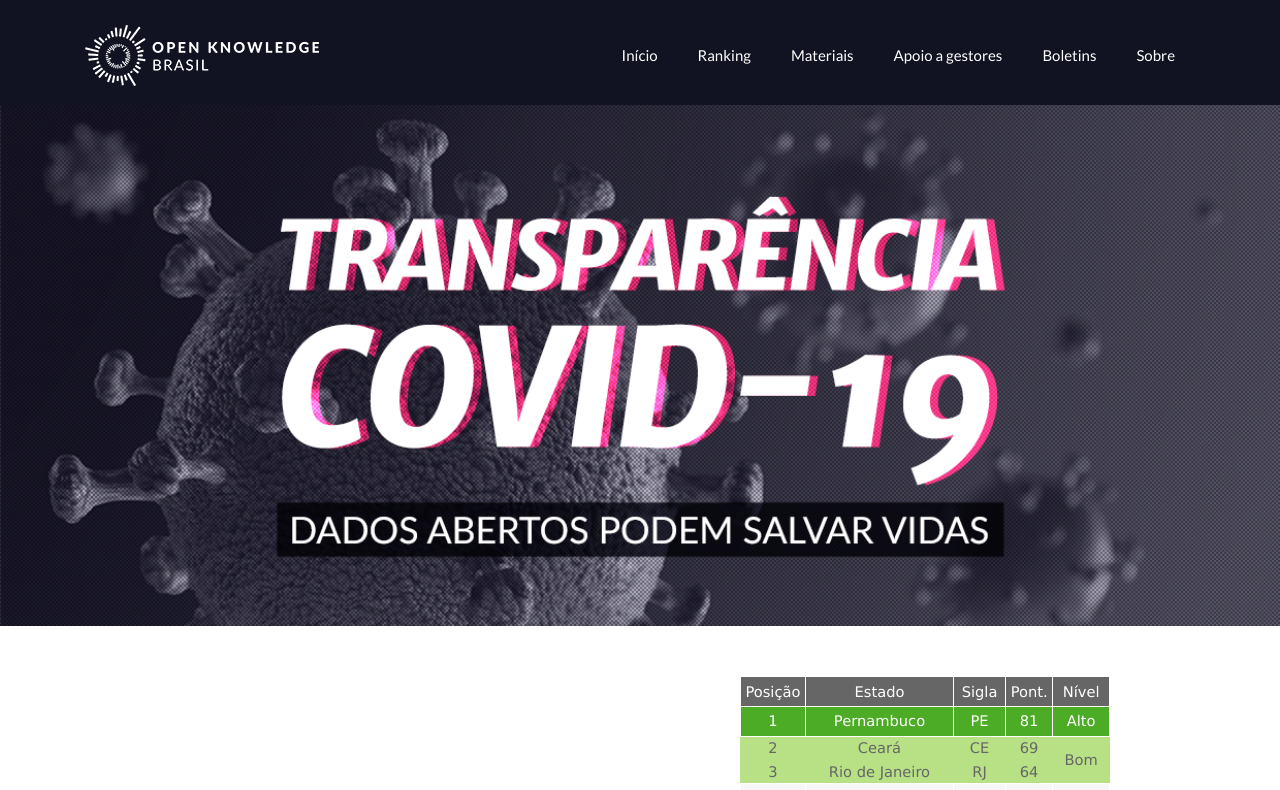
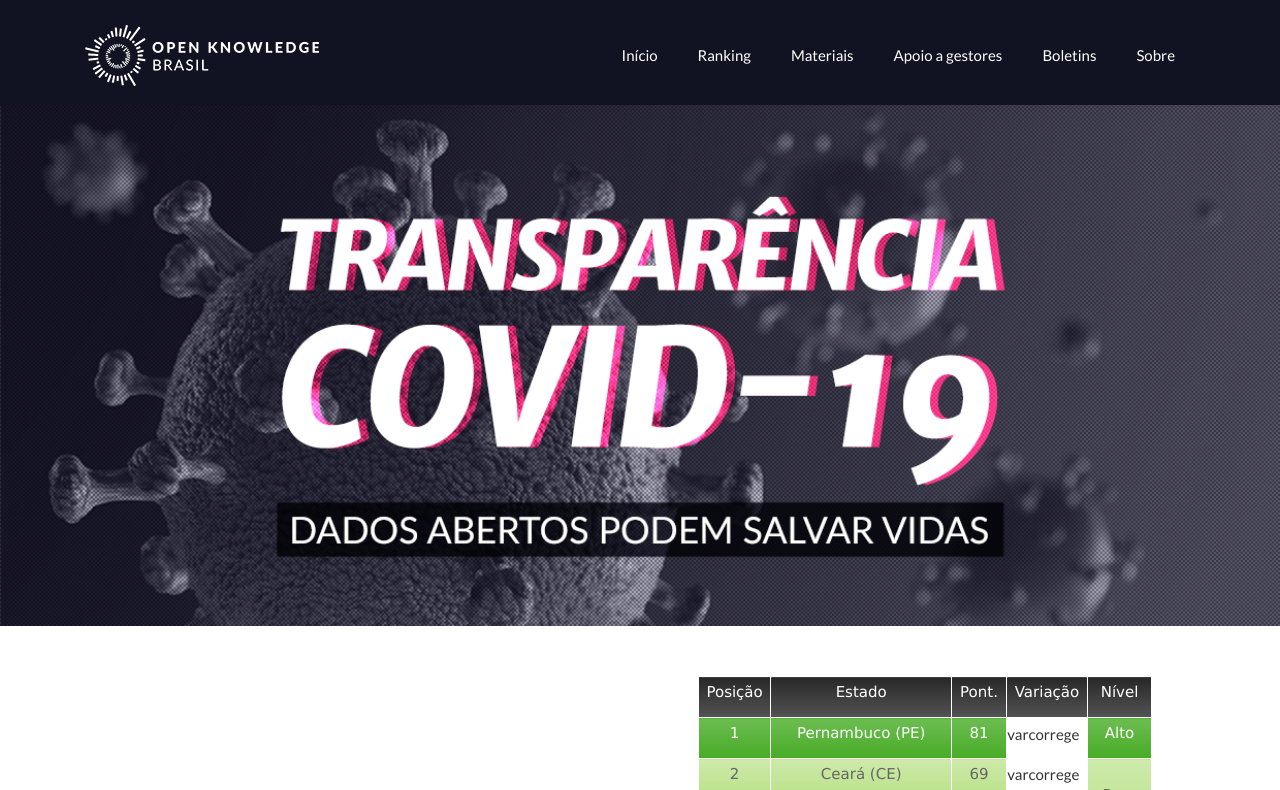
Before and after one commit to okfn-brasil/transparenciacovid19, a Jekyll site: the page built from index.html, in a window 1280 px wide. Shown: the top 790 px of the page. Built offline with Jekyll 4.4.1, drawn with Linux system fonts in a browser that asks for light colours; nearby versions of some CDN libraries; some web fonts are replaced; some of the changed text lies outside the part shown; grey boxes are pictures that could not be loaded.

Commit message:
corrige bugs responsivo e insere tabela teste

```diff
--- a/_includes/footer.html
+++ b/_includes/footer.html
@@ -4,14 +4,14 @@
     <div class="row">
       <div class="col-md-6 footer-realizacao">
         <h4>REALIZAÇÃO</h4>
-        <img src="../img/okbr.png" alt="Open Knowledge Brasil">
+        <a href="https://br.okfn.org/" target="_blank"><img src="../img/okbr.png" alt="Open Knowledge Brasil"></a>
       </div>
       <div class="col-md-6 footer-social-media">
         <h4 class="social-media-title">NOSSAS REDES</h4>
-        <a href="https://twitter.com/okfnbr" target="blank"><i class="ion-social-twitter"></i></a>
-        <a href="https://www.facebook.com/OpenKnowledgeBrasil" target="_blank"><i class="ion-social-facebook"></i></a>
-        <a href="https://github.com/okfn-brasil" target="_blank"><i class="ion-social-github"></i></a>
-        <a href="https://www.ok.org.br/" target="_blank"><i class="ion-social-rss"></i></a>
+        <a href="https://twitter.com/okfnbr" target="blank"><i class="ion-social-twitter" alt="Twitter"></i></a>
+        <a href="https://www.facebook.com/OpenKnowledgeBrasil" target="_blank"><i class="ion-social-facebook" alt="Facebook"></i></a>
+        <a href="https://github.com/okfn-brasil" target="_blank"><i class="ion-social-github" alt="Github"></i></a>
+        <a href="https://www.ok.org.br/" target="_blank"><i class="ion-social-rss" alt="Site"></i></a>
 
       </div>
       <div class="col-md-12 license">
--- /dev/null
+++ b/_includes/table_9_4_test.html
@@ -0,0 +1,429 @@
+<!DOCTYPE html>
+<html>
+<style>
+.covid_header, .covid_alto,.covid_bom, .covid_medio, .covid_baixo, .covid_opaco{border:solid #ffffff 0.1px;border-radius: 1px;vertical-align:middle;padding:1px 5px;line-height:1.5;text-align:center;margin:0.5pt;font-family:Verdana; font-size:11pt;}
+.covid_header:hover, .covid_alto:hover,.covid_bom:hover, .covid_medio:hover, .covid_baixo:hover, .covid_opaco:hover{box-shadow: 1px 1px 2px 0px rgba(0,0,0,0.25);}
+.covid_header{background-image:linear-gradient(rgba(40,40,40,1),rgba(40,40,40,0.8));}/*#666666*/
+.covid_textoclaro{color:#ffffff;}
+.covid_textoescuro{color:#666666;}
+.covid_alto{background-image:linear-gradient(rgba(72,172,38,0.8),rgba(72,172,38,1));}/*#4dac26;*/
+.covid_bom{background-image:linear-gradient(rgba(184,225,134,0.7),rgba(184,225,134,1));}/*b8e186*/
+.covid_medio{background-image:linear-gradient(rgba(247,247,247,0.6),rgba(247,247,247,1));}/*f7f7f7*/
+.covid_baixo{background-image:linear-gradient(rgba(241,182,218,0.6),rgba(241,182,218,0.8));}/*f1b6da*/
+.covid_opaco{background-image:linear-gradient(rgba(208,28,139,0.8),rgba(208,28,139,1));}/*d01c8b*/
+</style>
+<body>
+<div>
+<table >
+    <colgroup>
+        <col width="11%">
+        <col width="36%">
+        <col width="11%">
+        <col width="11%">
+        <col width="11%">
+
+    </colgroup>
+    <tbody>
+        <tr>
+            <td class="covid_header">
+            <p class="covid_textoclaro">Posição</p>
+            </td>
+            <td class="covid_header">
+            <p class="covid_textoclaro">Estado</p>
+            </td >
+            <td class="covid_header">
+            <p class="covid_textoclaro">Pont.</p>
+            </td>
+            <td class="covid_header">
+            <p class="covid_textoclaro">Variação</p>
+            </td>
+            <td class="covid_header">
+            <p class="covid_textoclaro">Nível</p>
+            </td>
+        </tr>
+        <tr>
+            <td class="covid_alto">
+            <p class="covid_textoclaro">1</p>
+            </td>
+            <td class="covid_alto">
+            <p class="covid_textoclaro">Pernambuco (PE)</p>
+            </td>
+            <td class="covid_alto">
+            <p class="covid_textoclaro">81</p>
+            </td>
+            <td class="covid_ncorrige">
+            <p class="covid_textocorrige">varcorrege</p>
+            </td>
+            <td class="covid_alto">
+            <p class="covid_textoclaro">Alto</p>
+            </td>
+        </tr>
+        <tr >
+            <td class="covid_bom">
+            <p class="covid_textoescuro">2</p>
+            </td>
+            <td class="covid_bom">
+            <p class="covid_textoescuro">Ceará (CE)</p>
+            </td>
+            <td class="covid_bom">
+            <p class="covid_textoescuro">69</p>
+            </td>
+            <td class="covid_ncorrige">
+            <p class="covid_textocorrige">varcorrege</p>
+            </td>
+            <td rowspan="2" class="covid_bom">
+            <p class="covid_textoescuro">Bom</p>
+            </td>
+        </tr>
+        <tr >
+            <td class="covid_bom">
+            <p class="covid_textoescuro">3</p>
+            </td>
+            <td class="covid_bom">
+            <p class="covid_textoescuro">Rio de Janeiro (RJ)</p>
+            </td>
+            <td class="covid_bom">
+            <p class="covid_textoescuro">64</p>
+            </td>
+            <td class="covid_ncorrige">
+            <p class="covid_textocorrige">varcorrege</p>
+            </td>
+        </tr>
+        <tr >
+            <td class="covid_medio">
+            <p class="covid_textoescuro">4</p>
+            </td>
+            <td class="covid_medio">
+            <p class="covid_textoescuro">Tocantins (TO)</p>
+            </td>
+            <td class="covid_medio">
+            <p class="covid_textoescuro">50</p>
+            </td>
+            <td class="covid_ncorrige">
+            <p class="covid_textocorrige">varcorrege</p>
+            </td>
+            <td rowspan="5" class="covid_medio">
+            <p class="covid_textoescuro">Médio</p>
+            </td>
+        </tr>
+        <tr >
+            <td class="covid_medio">
+            <p class="covid_textoescuro">5</p>
+            </td>
+            <td class="covid_medio">
+            <p class="covid_textoescuro">Minas Gerais (MG)</p>
+            </td>
+            <td class="covid_medio">
+            <p class="covid_textoescuro">48</p>
+            </td>
+            <td class="covid_ncorrige">
+            <p class="covid_textocorrige">varcorrege</p>
+            </td>
+        </tr>
+        <tr >
+            <td class="covid_medio">
+            <p class="covid_textoescuro">6</p>
+            </td>
+            <td class="covid_medio">
+            <p class="covid_textoescuro">Maranhão (MA)</p>
+            </td>
+            <td class="covid_medio">
+            <p class="covid_textoescuro">45</p>
+            </td>
+            <td class="covid_ncorrige">
+            <p class="covid_textocorrige">varcorrege</p>
+            </td>
+        </tr>
+        <tr >
+            <td class="covid_medio"></td>
+            <td class="covid_medio">
+            <p class="covid_textoescuro">Mato Grosso do Sul (MS)</p>
+            </td>
+            <td class="covid_medio">
+            <p class="covid_textoescuro">45</p>
+            </td>
+            <td class="covid_ncorrige">
+            <p class="covid_textocorrige">varcorrege</p>
+            </td>
+        </tr>
+        <tr >
+            <td class="covid_medio">
+            <p class="covid_textoescuro">7</p>
+            </td>
+            <td class="covid_medio">
+            <p class="covid_textoescuro">Roraima (RR)</p>
+            </td>
+            <td class="covid_medio">
+            <p class="covid_textoescuro">40</p>
+            </td>
+            <td class="covid_ncorrige">
+            <p class="covid_textocorrige">varcorrege</p>
+            </td>
+        </tr>
+        <tr >
+            <td class="covid_baixo">
+            <p class="covid_textoescuro">8</p>
+            </td>
+            <td class="covid_baixo">
+            <p class="covid_textoescuro">Rio Grande do Sul (RS)</p>
+            </td>
+            <td class="covid_baixo">
+            <p class="covid_textoescuro">36</p>
+            </td>
+            <td class="covid_ncorrige">
+            <p class="covid_textocorrige">varcorrege</p>
+            </td>
+            <td rowspan="12" class="covid_baixo">
+            <p class="covid_textoescuro">Baixo</p>
+            </td>
+        </tr>
+        <tr >
+            <td class="covid_baixo"></td>
+            <td class="covid_baixo">
+            <p class="covid_textoescuro"><em>Governo Federal*</em></p>
+            </td>
+            <td class="covid_baixo">
+            <p class="covid_textoescuro">36</p>
+            </td>
+            <td class="covid_ncorrige">
+            <p class="covid_textocorrige">varcorrege</p>
+            </td>
+        </tr>
+        <tr >
+            <td class="covid_baixo">
+            <p class="covid_textoescuro">9</p>
+            </td>
+            <td class="covid_baixo">
+            <p class="covid_textoescuro">Alagoas (AL)</p>
+            </td>
+            <td class="covid_baixo">
+            <p class="covid_textoescuro">33</p>
+            </td>
+            <td class="covid_ncorrige">
+            <p class="covid_textocorrige">varcorrege</p>
+            </td>
+        </tr>
+        <tr >
+            <td class="covid_baixo"></td>
+            <td class="covid_baixo">
+            <p class="covid_textoescuro">Bahia (BA)</p>
+            </td>
+            <td class="covid_baixo">
+            <p class="covid_textoescuro">33</p>
+            </td>
+            <td class="covid_ncorrige">
+            <p class="covid_textocorrige">varcorrege</p>
+            </td>
+        </tr>
+        <tr >
+            <td class="covid_baixo">
+            <p class="covid_textoescuro">10</p>
+            </td>
+            <td class="covid_baixo">
+            <p class="covid_textoescuro">Mato Grosso (MT)</p>
+            </td>
+            <td class="covid_baixo">
+            <p class="covid_textoescuro">31</p>
+            </td>
+            <td class="covid_ncorrige">
+            <p class="covid_textocorrige">varcorrege</p>
+            </td>
+        </tr>
+        <tr >
+            <td class="covid_baixo"></td>
+            <td class="covid_baixo">
+            <p class="covid_textoescuro">São Paulo (SP)</p>
+            </td>
+            <td class="covid_baixo">
+            <p class="covid_textoescuro">31</p>
+            </td>
+            <td class="covid_ncorrige">
+            <p class="covid_textocorrige">varcorrege</p>
+            </td>
+        </tr>
+        <tr >
+            <td class="covid_baixo">
+            <p class="covid_textoescuro">11</p>
+            </td>
+            <td class="covid_baixo">
+            <p class="covid_textoescuro">Rio Grande do Norte (RN)</p>
+            </td>
+            <td class="covid_baixo">
+            <p class="covid_textoescuro">29</p>
+            </td>
+            <td class="covid_ncorrige">
+            <p class="covid_textocorrige">varcorrege</p>
+            </td>
+        </tr>
+        <tr >
+            <td class="covid_baixo">
+            <p class="covid_textoescuro">12</p>
+            </td>
+            <td class="covid_baixo">
+            <p class="covid_textoescuro">Distrito Federal (DF)</p>
+            </td>
+            <td class="covid_baixo">
+            <p class="covid_textoescuro">21</p>
+            </td>
+            <td class="covid_ncorrige">
+            <p class="covid_textocorrige">varcorrege</p>
+            </td>
+        </tr>
+        <tr >
+            <td class="covid_baixo"></td>
+            <td class="covid_baixo">
+            <p class="covid_textoescuro">Piauí (PI)</p>
+            </td>
+            <td class="covid_baixo">
+            <p class="covid_textoescuro">21</p>
+            </td>
+            <td class="covid_ncorrige">
+            <p class="covid_textocorrige">varcorrege</p>
+            </td>
+        </tr>
+        <tr >
+            <td class="covid_baixo">
+            <p class="covid_textoescuro">13</p>
+            </td>
+            <td class="covid_baixo">
+            <p class="covid_textoescuro">Amazonas (AM)</p>
+            </td>
+            <td class="covid_baixo">
+            <p class="covid_textoescuro">17</p>
+            </td>
+            <td class="covid_ncorrige">
+            <p class="covid_textocorrige">varcorrege</p>
+            </td>
+        </tr>
+        <tr >
+            <td class="covid_baixo">
+            <p class="covid_textoescuro">14</p>
+            </td>
+            <td class="covid_baixo">
+            <p class="covid_textoescuro">Acre (AC)</p>
+            </td>
+            <td class="covid_baixo">
+            <p class="covid_textoescuro">14</p>
+            </td>
+            <td class="covid_ncorrige">
+            <p class="covid_textocorrige">varcorrege</p>
+            </td>
+        </tr>
+        <tr >
+            <td class="covid_baixo"></td>
+            <td class="covid_baixo">
+            <p class="covid_textoescuro">Goiás (GO)</p>
+            </td>
+            <td class="covid_baixo">
+            <p class="covid_textoescuro">14</p>
+            </td>
+            <td class="covid_ncorrige">
+            <p class="covid_textocorrige">varcorrege</p>
+            </td>
+        </tr>
+        <tr >
+            <td class="covid_opaco">
+            <p class="covid_textoclaro">15</p>
+            </td>
+            <td class="covid_opaco">
+            <p class="covid_textoclaro">Amapá (AP)</p>
+            </td>
+            <td class="covid_opaco">
+            <p class="covid_textoclaro">10</p>
+            </td>
+            <td class="covid_ncorrige">
+            <p class="covid_textocorrige">varcorrege</p>
+            </td>
+            <td rowspan="8" class="covid_opaco">
+            <p class="covid_textoclaro">Opaco</p>
+            </td>
+        </tr>
+        <tr >
+            <td class="covid_opaco"></td>
+            <td class="covid_opaco">
+            <p class="covid_textoclaro">Espírito Santo (ES)</p>
+            </td>
+            <td class="covid_opaco">
+            <p class="covid_textoclaro">10</p>
+            </td>
+            <td class="covid_ncorrige">
+            <p class="covid_textocorrige">varcorrege</p>
+            </td>
+        </tr>
+        <tr >
+            <td class="covid_opaco"></td>
+            <td class="covid_opaco">
+            <p class="covid_textoclaro">Paraíba (PB)</p>
+            </td>
+            <td class="covid_opaco">
+            <p class="covid_textoclaro">10</p>
+            </td>
+            <td class="covid_ncorrige">
+            <p class="covid_textocorrige">varcorrege</p>
+            </td>
+        </tr>
+        <tr >
+            <td class="covid_opaco"></td>
+            <td class="covid_opaco">
+            <p class="covid_textoclaro">Paraná (PR)</p>
+            </td>
+            <td class="covid_opaco">
+            <p class="covid_textoclaro">10</p>
+            </td>
+            <td class="covid_ncorrige">
+            <p class="covid_textocorrige">varcorrege</p>
+            </td>
+        </tr>
+        <tr >
+            <td class="covid_opaco"></td>
+            <td class="covid_opaco">
+            <p class="covid_textoclaro">Santa Catarina (SC)</p>
+            </td>
+            <td class="covid_opaco">
+            <p class="covid_textoclaro">10</p>
+            </td>
+            <td class="covid_ncorrige">
+            <p class="covid_textocorrige">varcorrege</p>
+            </td>
+        </tr>
+        <tr >
+            <td class="covid_opaco"></td>
+            <td class="covid_opaco">
+            <p class="covid_textoclaro">Sergipe (SE)</p>
+            </td>
+            <td class="covid_opaco">
+            <p class="covid_textoclaro">10</p>
+            </td>
+            <td class="covid_ncorrige">
+            <p class="covid_textocorrige">varcorrege</p>
+            </td>
+        </tr>
+        <tr>
+            <td class="covid_opaco">
+            <p class="covid_textoclaro">16</p>
+            </td>
+            <td class="covid_opaco">
+            <p class="covid_textoclaro">Pará (PA)</p>
+            </td>
+            <td class="covid_opaco">
+            <p class="covid_textoclaro">0</p>
+            </td>
+            <td class="covid_ncorrige">
+            <p class="covid_textocorrige">varcorrege</p>
+            </td>
+        </tr>
+        <tr >
+            <td class="covid_opaco"></td>
+            <td class="covid_opaco">
+            <p class="covid_textoclaro">Rondônia (RO)</p>
+            </td>
+            <td class="covid_opaco">
+            <p class="covid_textoclaro">0</p>
+            </td>
+            <td class="covid_ncorrige">
+            <p class="covid_textocorrige">varcorrege</p>
+            </td>
+        </tr>
+    </tbody>
+</table>
+</div>
--- a/css/airspace.css
+++ b/css/airspace.css
@@ -445,27 +445,45 @@
 
 .post-content{
   padding-bottom: 60px;
-  margin-top: 40px;
+  margin: 40px;
 }
 
-.post-content .block{
+/* .post-content .block{
   margin-right: 40px;
-}
+} */
 
 .post-content h1, h2{
   font-family: 'Merriweather Sans', sans-serif;
   font-weight: 700;
 }
-
 .post-content p{
   font-size: 18px;
   padding-bottom: 10px;
   text-align: justify;
 }
-
 .post-email{
   font-weight: bold;
 }
+
+
+@media only screen and (min-width: 992px) {
+  .post-content .block{
+    margin-right: 80px;
+  }
+}
+
+@media only screen and (max-width: 600px) {
+  .post-content{
+    margin: 30px 15px;
+  }
+  .post-content h1{
+    font-size: 30px;
+  }
+  .post-content p{
+    text-align: left;
+  }
+}
+
 
 
 /*---------------------------------------------
@@ -481,13 +499,12 @@
  border-bottom: 1px dotted #ddd;
 }
 
-
 .post-area a{
   font-family: 'Merriweather Sans', sans-serif;
+  font-size: 30px;
 }
 
 .post-area a:link, .post-area a:visited {
- font-size: 30px;
  color: #333;
 }
 
@@ -495,7 +512,14 @@
  color: #d01c8c;
 }
 
-
+@media only screen and (max-width: 767px) {
+  .post-area{
+    padding: 20px 0px;
+  }
+  .post-area a{
+    font-size: 25px;
+  }
+}
 
 
 
--- a/index.html
+++ b/index.html
@@ -45,7 +45,7 @@
       </div>
 
       <div class="col-sm-6" style="display: flex; justify-content: center;">
-        {% include table.html %}
+        {% include table_9_4_test.html %}
       </div>
     </div>
 
@@ -96,24 +96,24 @@
             <h4>TOOLKIT PARA GESTORES</h4>
           </div>
         </a>
-        <a href="https://docs.google.com/spreadsheets/d/18z8H9sR13HDQ007kCKJRJ_Y9gNCacjHRPW9j28aRlUk/edit#gid=793093003"
-          target="_blank">
+        <!-- <a href=""
+          target="_blank"> -->
           <div class="col-sm-4">
             <div class="materiais-item">
               <img src="../img/icone-casos-breve.png" alt="icone-casos-inspiradores">
             </div>
             <h4 class="breve">CASOS INSPIRADORES</h4>
           </div>
-        </a>
-        <a href="https://docs.google.com/spreadsheets/d/18z8H9sR13HDQ007kCKJRJ_Y9gNCacjHRPW9j28aRlUk/edit#gid=793093003"
-          target="_blank">
+        <!-- </a> -->
+        <!-- <a href=""
+          target="_blank"> -->
           <div class="col-sm-4">
             <div class="materiais-item">
               <img src="../img/icone-midia-breve.png" alt="icone-saiu-na-midia">
             </div>
             <h4 class="breve">SAIU NA MÍDIA</h4>
           </div>
-        </a>
+        <!-- </a> -->
       </div>
     </div>
   </section>
```
